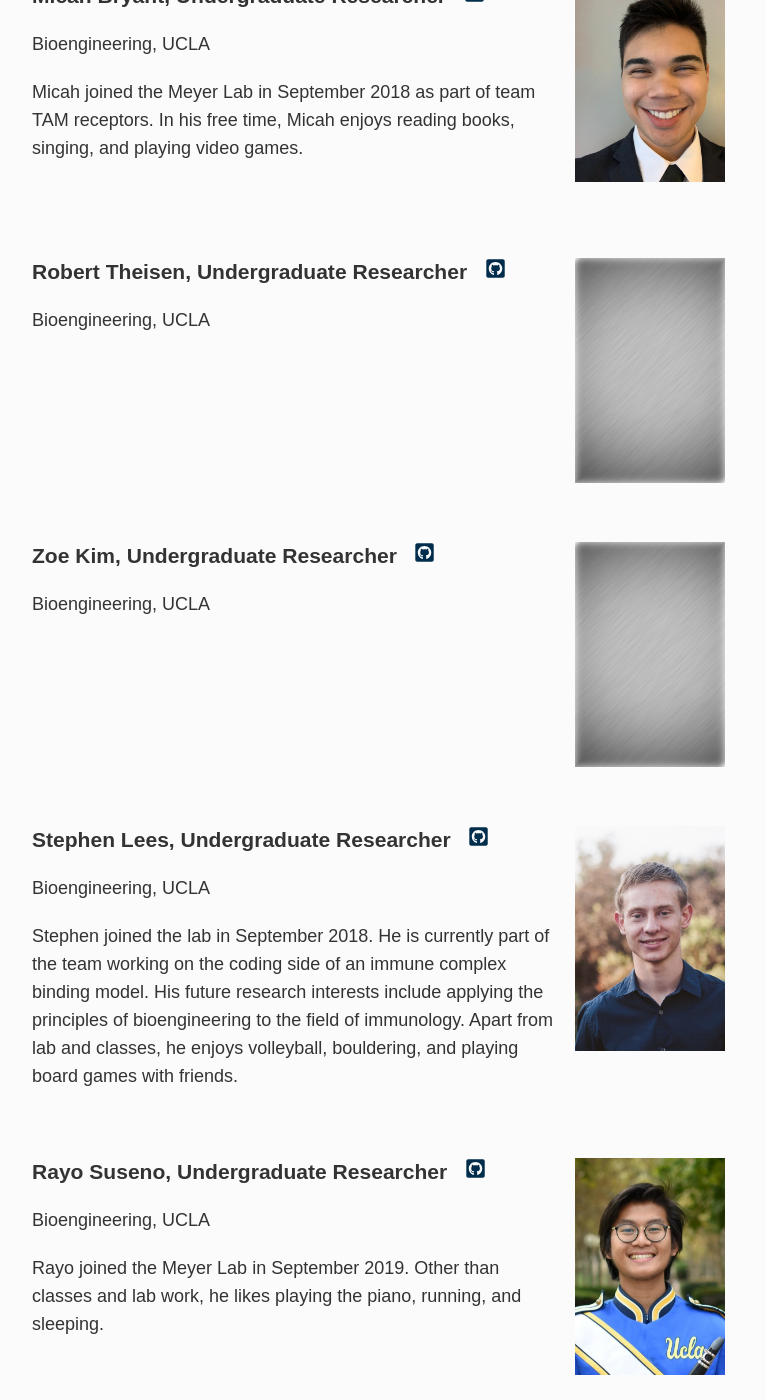
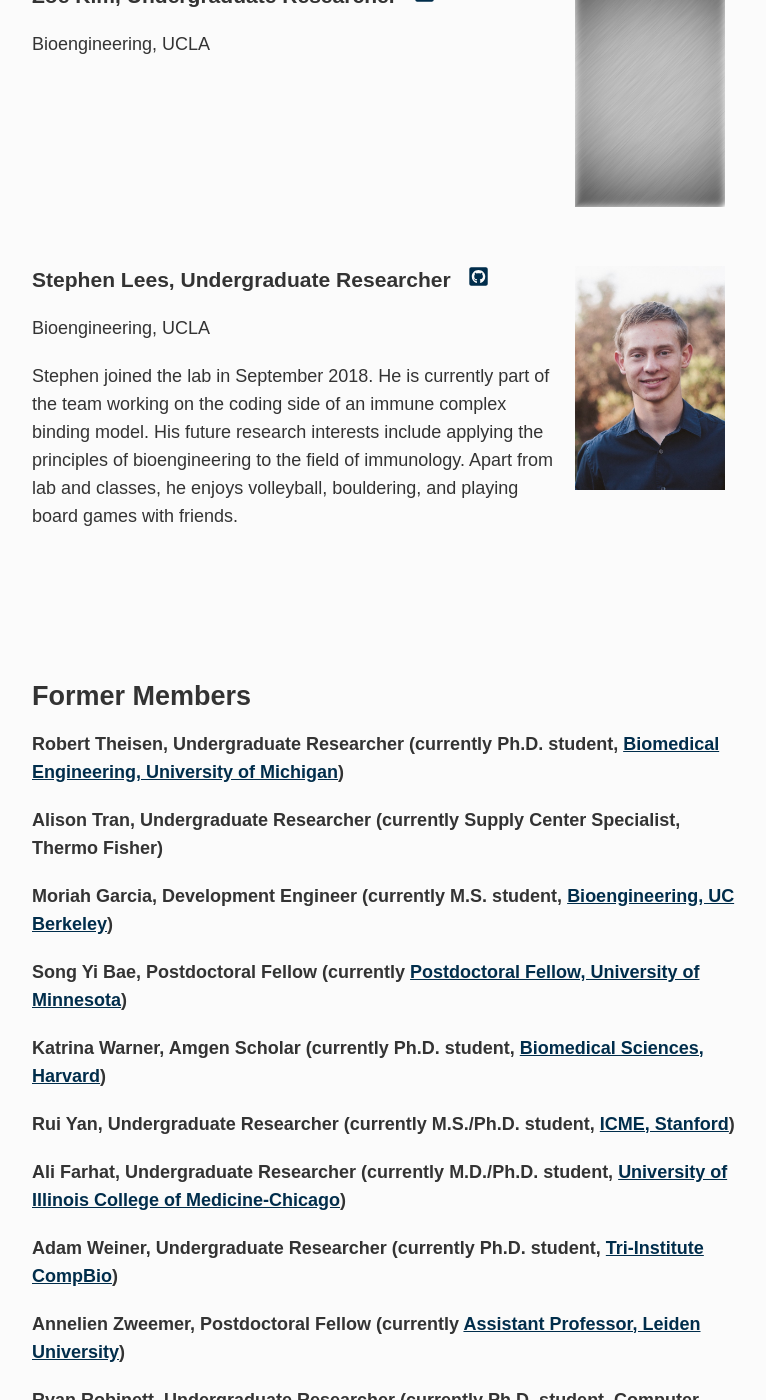
Before and after one commit to meyer-lab/asmlab.org, a Jekyll site: the page built from team/index.md, in a window 1280 px wide and 1400 px high, scrolled down 4060 px. Shown: the whole window, without its empty margins (253-1019 px from the left). Built offline with Jekyll 4.4.1, drawn with Linux system fonts in a browser that asks for light colours; some web fonts are replaced; some of the changed text lies outside the part shown.

Commit message:
Update index.md

```diff
--- a/team/index.md
+++ b/team/index.md
@@ -86,16 +86,6 @@ Linnet joined the Meyer lab in October 2018. Apart from lab and classes, she enj
 <br />
 <br />
 
-<div class="span_3 right"><img src="/public/photos/alison.jpg" width="150px" alt="Alison's picture" /></div>
-
-### Alison Tran, Undergraduate Researcher
-Bioengineering, UCLA
-
-Alison joined the Meyer lab in April 2018. Outside of being in lab, she enjoys going to the beach, traveling, and trying new dessert places.
-
-<br />
-<br />
-
 <div class="span_3 right"><img src="/public/photos/micahb.jpg" width="150px" alt="Micah's picture" /></div>
 
 ### Micah Bryant, Undergraduate Researcher&nbsp;&nbsp;&nbsp;<a href="https://github.com/micah-bryant"><svg class="svg-icon"><use xlink:href="#fa-github"></use></svg></a>
@@ -103,18 +93,6 @@ Bioengineering, UCLA
 
 Micah joined the Meyer Lab in September 2018 as part of team TAM receptors. In his free time, Micah enjoys reading books, singing, and playing video games.
 
-<br />
-<br />
-
-<div class="span_3 right"><img src="/public/photos/blank.jpg" width="150px" alt="Robby's picture" /></div>
-
-### Robert Theisen, Undergraduate Researcher&nbsp;&nbsp;&nbsp;<a href="https://github.com/robthemike1"><svg class="svg-icon"><use xlink:href="#fa-github"></use></svg></a>
-Bioengineering, UCLA
-
-<br />
-<br />
-<br />
-<br />
 <br />
 <br />
 
@@ -138,20 +116,16 @@ Bioengineering, UCLA
 Stephen joined the lab in September 2018. He is currently part of the team working on the coding side of an immune complex binding model. His future research interests include applying the principles of bioengineering to the field of immunology. Apart from lab and classes, he enjoys volleyball, bouldering, and playing board games with friends.
 
 <br />
-
-<div class="span_3 right"><img src="/public/photos/rayo.jpg" width="150px" alt="Rayo's picture" /></div>
-
-### Rayo Suseno, Undergraduate Researcher&nbsp;&nbsp;&nbsp;<a href="https://github.com/benediktusrayosuseno"><svg class="svg-icon"><use xlink:href="#fa-github"></use></svg></a>
-Bioengineering, UCLA
-
-Rayo joined the Meyer Lab in September 2019. Other than classes and lab work, he likes playing the piano, running, and sleeping.
-<br />
 <br />
 <br />
 <br />
 
 
 # Former Members
+
+#### Robert Theisen, Undergraduate Researcher (currently Ph.D. student, [Biomedical Engineering, University of Michigan](https://bme.umich.edu))
+
+#### Alison Tran, Undergraduate Researcher (currently Supply Center Specialist, Thermo Fisher)
 
 #### Moriah Garcia, Development Engineer (currently M.S. student, [Bioengineering, UC Berkeley](http://bioeng.berkeley.edu))
 
@@ -169,7 +143,7 @@ Rayo joined the Meyer Lab in September 2019. Other than classes and lab work, he
 
 #### Ryan Robinett, Undergraduate Researcher (currently Ph.D. student, Computer Science, University of Chicago)
 
-#### Ning Guan, Undergraduate Researcher (currently Undergraduate Researcher, [Birnbaum Lab, MIT](https://birnbaum-lab.mit.edu))
+#### Ning Guan, Undergraduate Researcher (currently Ph.D. student, [Systems Biology, Harvard](https://sysbio.med.harvard.edu))
 
 #### Simin Manole, Technical Assistant (currently [Technical Assistant, Nedivi Lab](https://nedivilab.mit.edu/team/simin-manole/))
 
```
